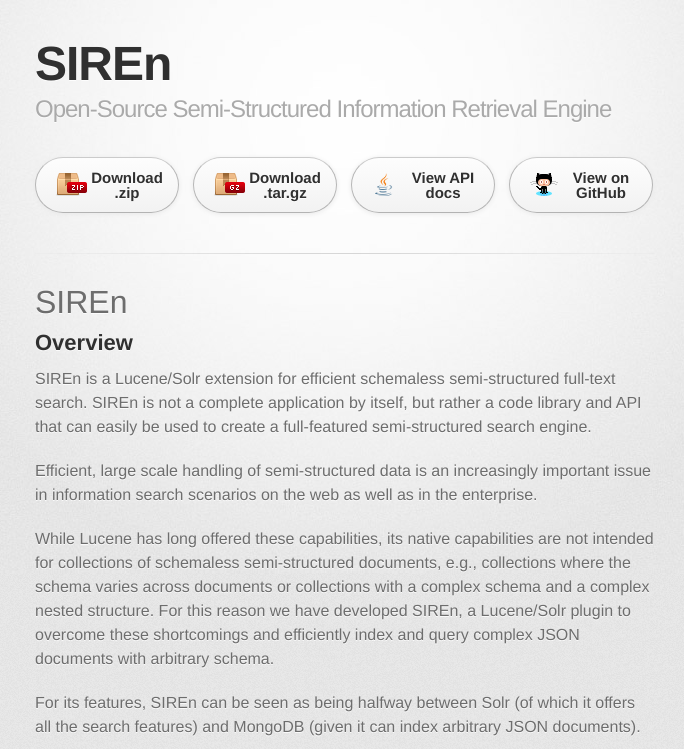
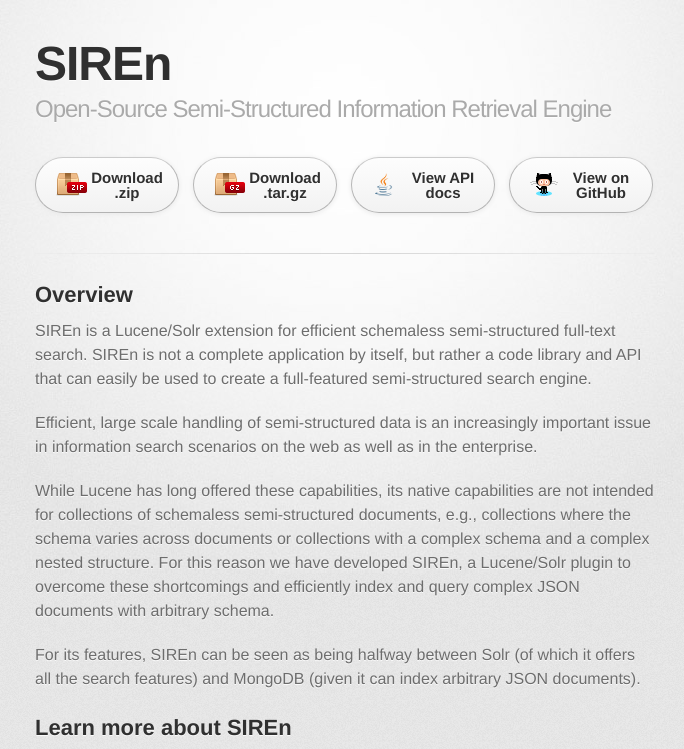
Before and after one commit to rdelbru/SIREn, a plain HTML site: page index.html in a window 1280 px wide. Shown: the top 749 px of the page, without its empty margins (295-979 px from the left). Drawn offline with Linux system fonts and the light colour scheme; a web font is replaced by a local one.

Commit message:
Removed first header

```diff
--- a/index.html
+++ b/index.html
@@ -32,8 +32,6 @@
         <hr>
 
         <section id="main_content">
-          <h1>
-<a name="siren-open-source-project" class="anchor" href="#siren-open-source-project"><span class="octicon octicon-link"></span></a>SIREn</h1>
 
 <h2>
 <a name="overview" class="anchor" href="#overview"><span class="octicon octicon-link"></span></a>Overview</h2>
```
